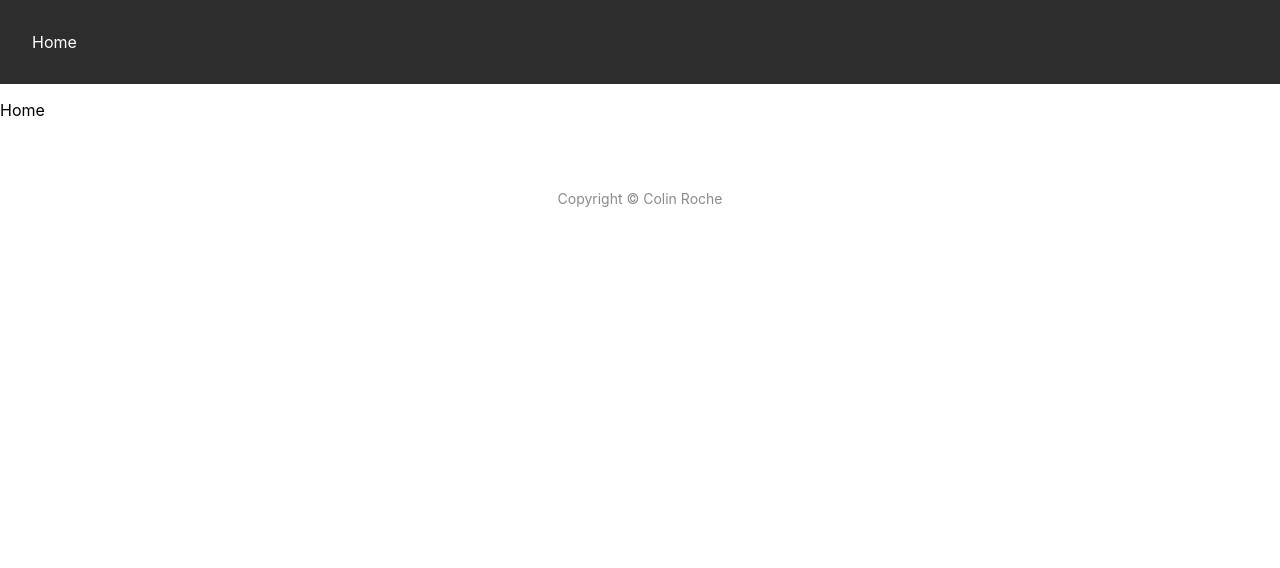
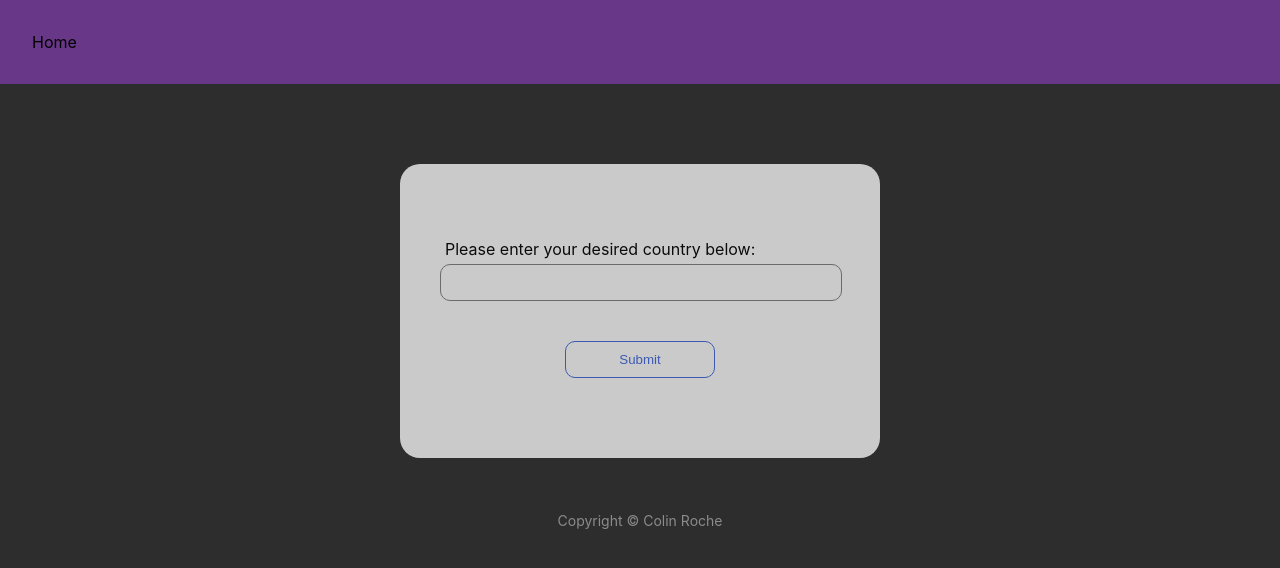
Before and after one commit to colinroche/CodingChallengeReact, a React (Create React App) app in the folder frontend/: page / in a window 1280 px wide. Shown: the top 568 px of the page. Built offline with nearby package versions, Linux system fonts and the light colour scheme.

Commit message:
Basic styling for Home page

```diff
--- a/frontend/src/App.css
+++ b/frontend/src/App.css
@@ -25,7 +25,7 @@
 }
 
 .App-link {
-  color: #61dafb;
+  color: royalblue;
 }
 
 @keyframes App-logo-spin {
@@ -41,18 +41,18 @@
   display: flex;
   justify-content: space-between;
   padding: 1rem 2rem;
-  background: #2d2d2d;
-  color: #ffffff
+  background: #693787;
+  color: black
 }
 
 .nav-bar a {
   text-decoration: none;
-  color: white;
+  color: black;
 }
 
 .nav-bar a:hover {
   text-decoration: underline;
-  color: #61dafb;
+  color: white;
 }
 
 .footer {
@@ -68,3 +68,41 @@
   color: black;
   padding-left: 30px;
 }
+
+.countryForm {
+  margin: 0 auto;
+  margin-top: 80px;
+  display: block;
+  width: 400px;
+  background-color: #ffffff;
+  padding: 40px;
+  border-radius: 20px;
+  opacity: 75%;
+}
+
+.countryForm label {
+  display: block;
+  width: 380px;
+  padding: 5px;
+  margin-top: 30px;
+}
+
+.countryForm input {
+  display: block;
+  width: 380px;
+  padding: 10px;
+  border-radius: 10px;
+  border: 1px solid gray;
+}
+
+.countryForm button {
+  display: block;
+  margin: 40px auto;
+  width: 150px;
+  padding: 10px;
+  border-radius: 10px;
+  border: 1px solid royalblue;
+  color: royalblue;
+  background-color: #ffffff;
+  cursor: pointer;
+}
--- a/frontend/src/index.css
+++ b/frontend/src/index.css
@@ -5,6 +5,7 @@ body {
     sans-serif;
   -webkit-font-smoothing: antialiased;
   -moz-osx-font-smoothing: grayscale;
+  background-color: #2d2d2d;
 }
 
 code {
--- a/frontend/src/pages/Home.js
+++ b/frontend/src/pages/Home.js
@@ -1,7 +1,12 @@
 export default function Home() {
     return (
         <div>
-            <p>Home</p>
+            <form className="countryForm">
+                <label>Please enter your desired country below:</label>
+                <input type="text"></input>
+
+                <button type="submit">Submit</button>
+            </form>
         </div>
     )
 }
```
